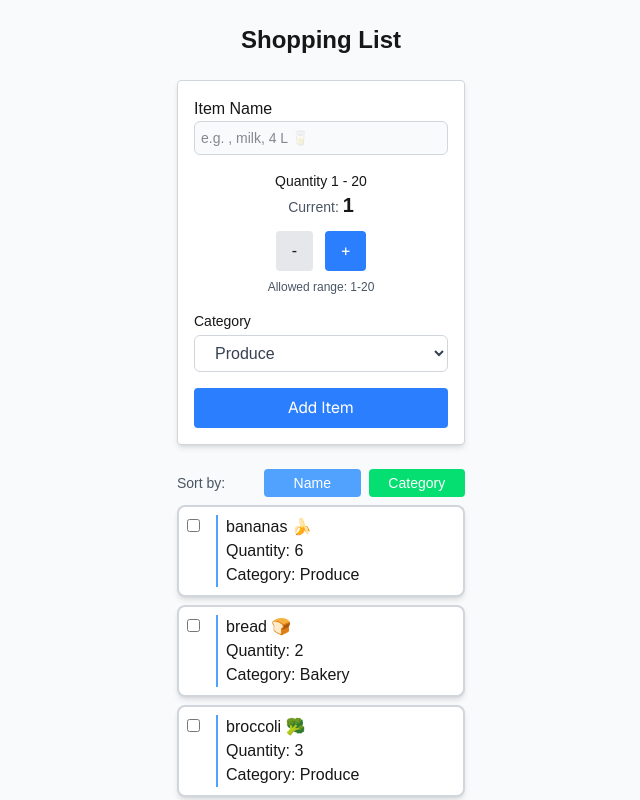
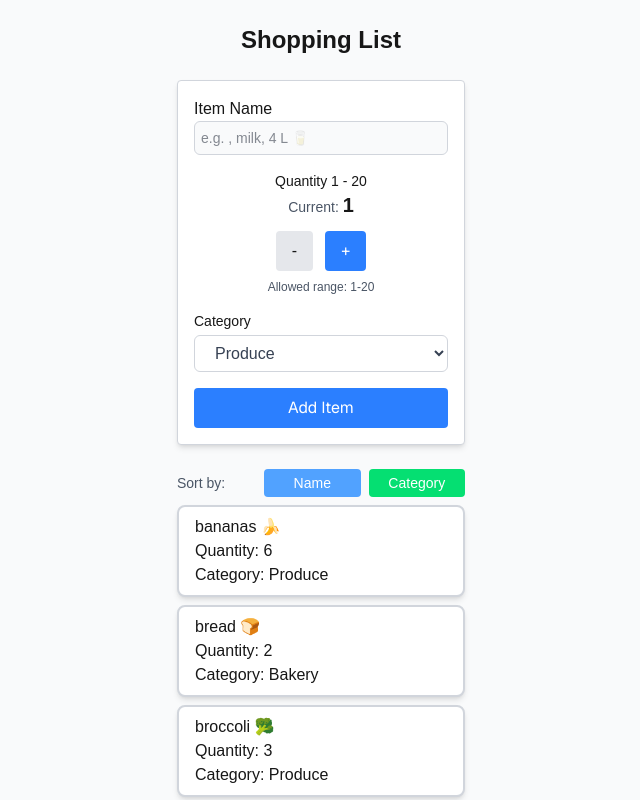
Before and after one commit to SoftDevCLF/cprg306-assignments, a Next.js app: page /week-8 in a window 1280 px wide. Shown: the top 800 px of the page, without its empty margins (319-959 px from the left). Built offline with nearby package versions, Linux system fonts and the light colour scheme.

Commit message:
✏️ Add onSelect prop and onClick to make items clickable

```diff
--- a/app/week-8/item.js
+++ b/app/week-8/item.js
@@ -1,23 +1,16 @@
-export default function Item({ name, quantity, category }) {
+export default function Item({ name, quantity, category, onSelect }) {
   return (
-    <ItemCard>
-      <ul>
-        <li>{name}</li>
-        <li>Quantity: {quantity}</li>
-        <li className="capitalize">Category: {category}</li>
-      </ul>
-    </ItemCard>
-  );
-}
-
-function ItemCard({ children }) {
-  return (
-    <div className="bg-white w-72 mx-auto border-gray-300 border-2 p-2 rounded-lg shadow-md flex justify-start mb-2">
-      <div className="pr-4 border-blue-400 border-r-2">
-        <input type="checkbox" />
+    <div
+      onClick={onSelect}
+      className="cursor-pointer bg-white w-72 mx-auto border-gray-300 border-2 p-2 rounded-lg shadow-md flex justify-start mb-2 hover:bg-blue-50 transition"
+    >
+      <div className="w-full pl-2">
+        <ul>
+          <li>{name}</li>
+          <li>Quantity: {quantity}</li>
+          <li className="capitalize">Category: {category}</li>
+        </ul>
       </div>
-
-      <div className="w-full pl-2">{children}</div>
     </div>
   );
 }
```
